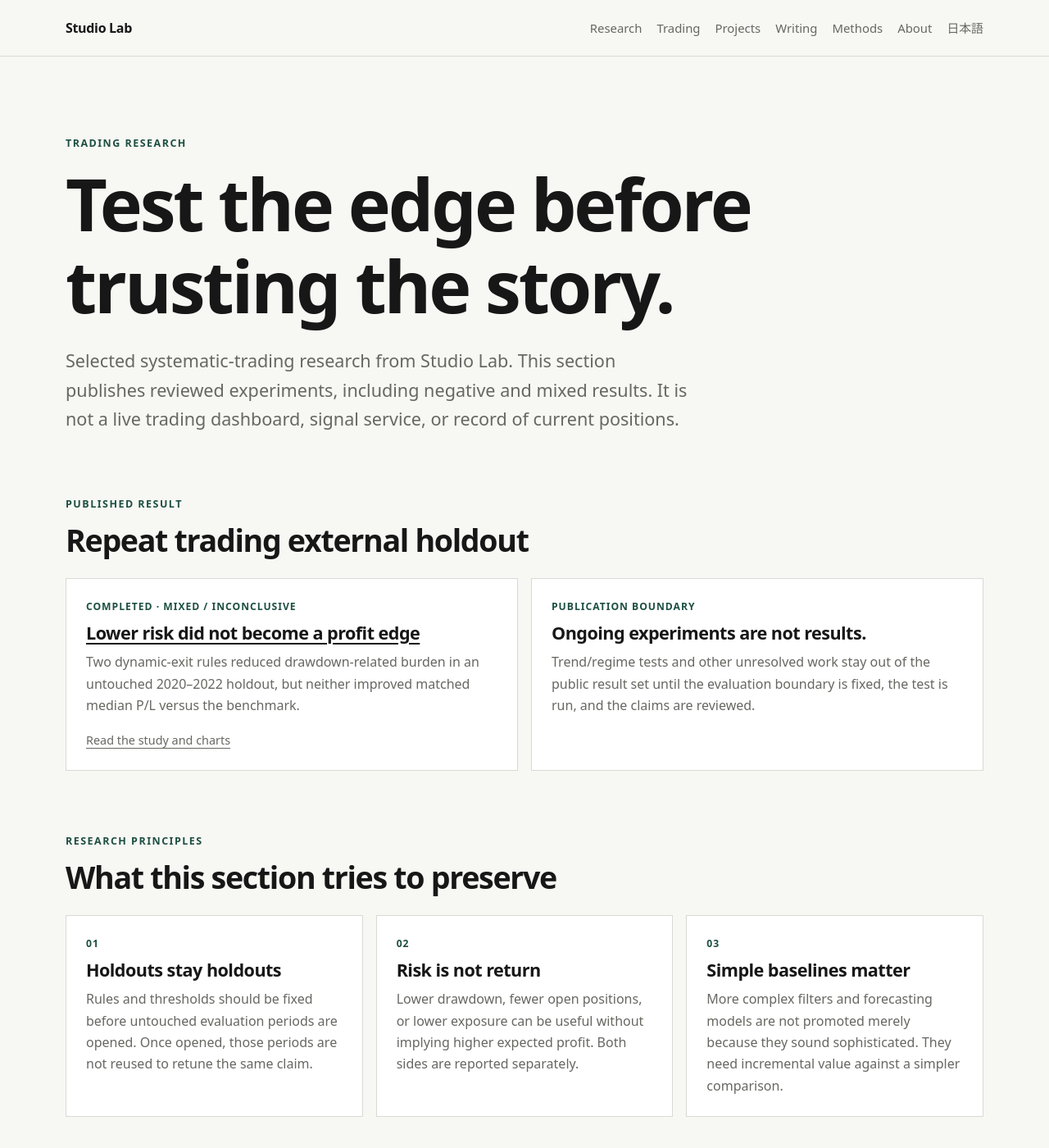
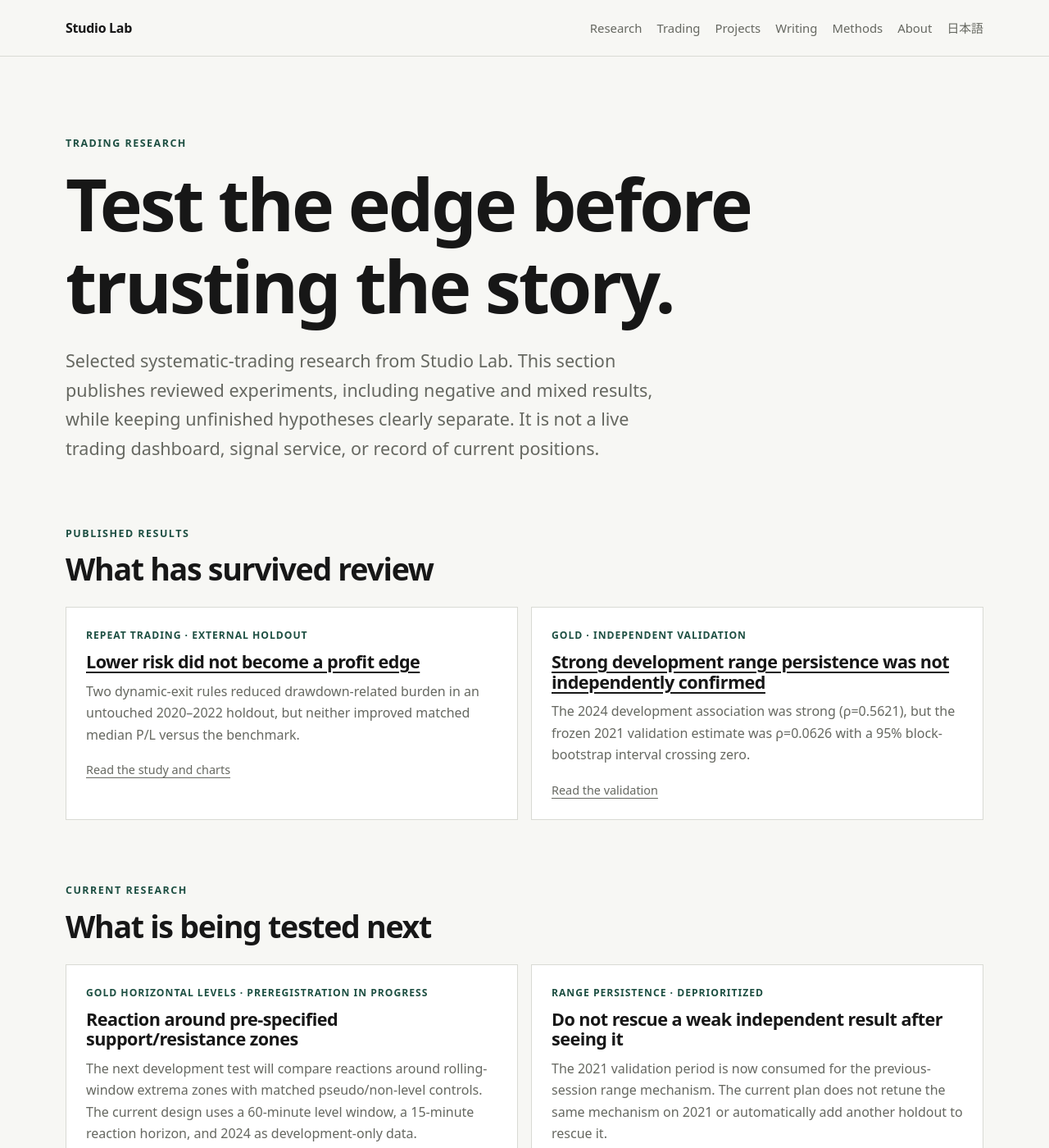
Before and after one commit to Josh-Temple/studio-lab-research, a Jekyll site: the page built from trading.md, in a window 1280 px wide and 1400 px high. Shown: the whole window at 82% size. Built offline with Jekyll 4.4.1, drawn with Linux system fonts in a browser that asks for light colours; some of the changed text lies outside the part shown.

Commit message:
Update public trading research status

```diff
--- a/trading.md
+++ b/trading.md
@@ -1,31 +1,54 @@
 ---
 title: Trading
 permalink: /trading/
-description: Reviewed Studio Lab trading research, including holdout tests, risk controls, and negative results.
+description: Reviewed Studio Lab trading research, including holdout tests, independent validations, risk controls, and negative results.
 ---
 
 <p class="eyebrow">Trading research</p>
 <h1>Test the edge before trusting the story.</h1>
-<p class="lede">Selected systematic-trading research from Studio Lab. This section publishes reviewed experiments, including negative and mixed results. It is not a live trading dashboard, signal service, or record of current positions.</p>
+<p class="lede">Selected systematic-trading research from Studio Lab. This section publishes reviewed experiments, including negative and mixed results, while keeping unfinished hypotheses clearly separate. It is not a live trading dashboard, signal service, or record of current positions.</p>
 
 <section class="section">
   <div class="section-heading">
     <div>
-      <p class="eyebrow">Published result</p>
-      <h2>Repeat trading external holdout</h2>
+      <p class="eyebrow">Published results</p>
+      <h2>What has survived review</h2>
     </div>
   </div>
   <div class="feature-grid feature-grid-wide">
     <article class="feature-card">
-      <p class="feature-meta">Completed · mixed / inconclusive</p>
+      <p class="feature-meta">Repeat trading · external holdout</p>
       <h3><a href="{{ '/research/repeat-trading-external-holdout/' | relative_url }}">Lower risk did not become a profit edge</a></h3>
       <p>Two dynamic-exit rules reduced drawdown-related burden in an untouched 2020–2022 holdout, but neither improved matched median P/L versus the benchmark.</p>
       <p class="card-links"><a href="{{ '/research/repeat-trading-external-holdout/' | relative_url }}">Read the study and charts</a></p>
     </article>
     <article class="feature-card">
-      <p class="feature-meta">Publication boundary</p>
-      <h3>Ongoing experiments are not results.</h3>
-      <p>Trend/regime tests and other unresolved work stay out of the public result set until the evaluation boundary is fixed, the test is run, and the claims are reviewed.</p>
+      <p class="feature-meta">GOLD · independent validation</p>
+      <h3><a href="{{ '/research/gold-session-range-independent-validation/' | relative_url }}">Strong development range persistence was not independently confirmed</a></h3>
+      <p>The 2024 development association was strong (ρ=0.5621), but the frozen 2021 validation estimate was ρ=0.0626 with a 95% block-bootstrap interval crossing zero.</p>
+      <p class="card-links"><a href="{{ '/research/gold-session-range-independent-validation/' | relative_url }}">Read the validation</a></p>
+    </article>
+  </div>
+</section>
+
+<section class="section">
+  <div class="section-heading">
+    <div>
+      <p class="eyebrow">Current research</p>
+      <h2>What is being tested next</h2>
+    </div>
+  </div>
+  <div class="feature-grid feature-grid-wide">
+    <article class="feature-card">
+      <p class="feature-meta">GOLD horizontal levels · preregistration in progress</p>
+      <h3>Reaction around pre-specified support/resistance zones</h3>
+      <p>The next development test will compare reactions around rolling-window extrema zones with matched pseudo/non-level controls. The current design uses a 60-minute level window, a 15-minute reaction horizon, and 2024 as development-only data.</p>
+      <p class="card-links">Market outcomes have not been opened. Remaining pseudo-control and effect-estimate details are being closed before execution.</p>
+    </article>
+    <article class="feature-card">
+      <p class="feature-meta">Range persistence · deprioritized</p>
+      <h3>Do not rescue a weak independent result after seeing it</h3>
+      <p>The 2021 validation period is now consumed for the previous-session range mechanism. The current plan does not retune the same mechanism on 2021 or automatically add another holdout to rescue it.</p>
     </article>
   </div>
 </section>
```
